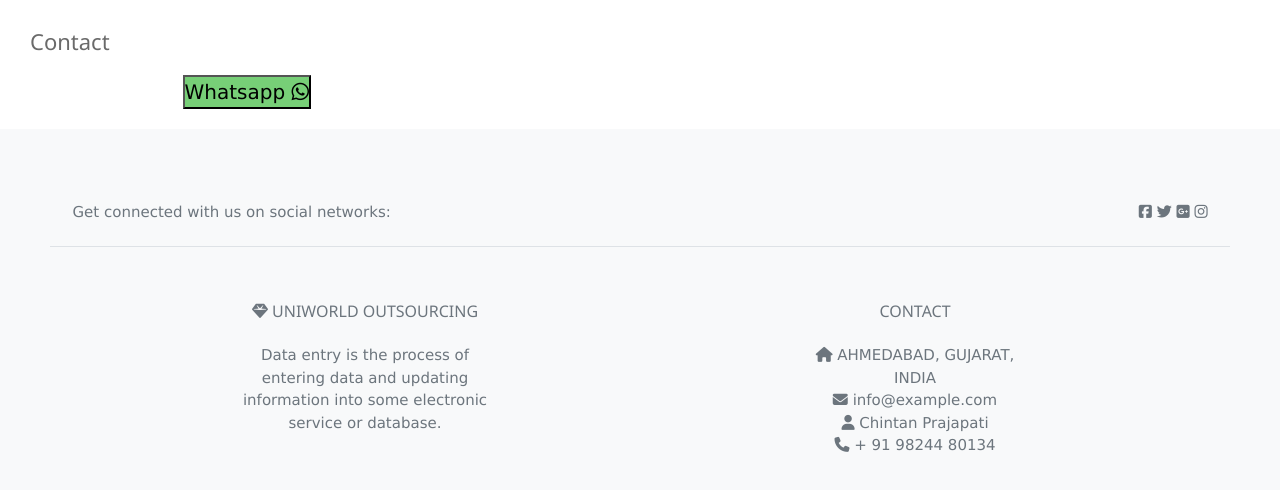
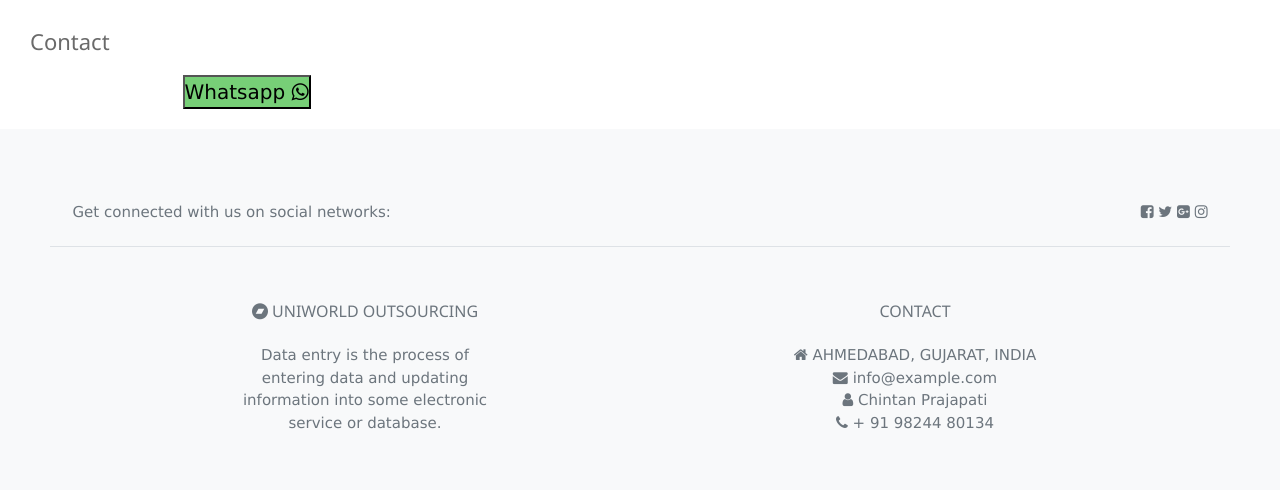
Before and after one commit to king-roots/Uniworld, a plain HTML site: page index.html in a window 1280 px wide. Shown: the part 2733-3223 px from the top of the page. Drawn offline with nearby package versions, Linux system fonts and the light colour scheme; some icons are missing.

Commit message:
Update index.html

```diff
--- a/index.html
+++ b/index.html
@@ -15,8 +15,7 @@
     <link rel="stylesheet" type="text/css" href="assets/css/style.css" />
     <link rel="stylesheet" href="https://www.w3schools.com/w3css/4/w3.css">
     <link rel="stylesheet" href="https://cdnjs.cloudflare.com/ajax/libs/font-awesome/4.7.0/css/font-awesome.min.css">
-    <link href="//netdna.bootstrapcdn.com/twitter-bootstrap/2.3.2/css/bootstrap-combined.no-icons.min.css" rel="stylesheet">
-<link href="//netdna.bootstrapcdn.com/font-awesome/3.2.1/css/font-awesome.css" rel="stylesheet">
+
 </head>
 
 <body>
@@ -342,7 +341,7 @@
                     <div class="col-md-3 col-lg-4 col-xl-3 mx-auto mb-4">
                         <!-- Content -->
                         <h6 class="text-uppercase fw-bold mb-4">
-                            <i class="fas fa-gem"></i> UNIWORLD OUTSOURCING
+                            <i class="fa fa-bandcamp"></i> UNIWORLD OUTSOURCING
                         </h6>
                         <p>
                             Data entry is the process of entering data and updating information into some electronic
```
